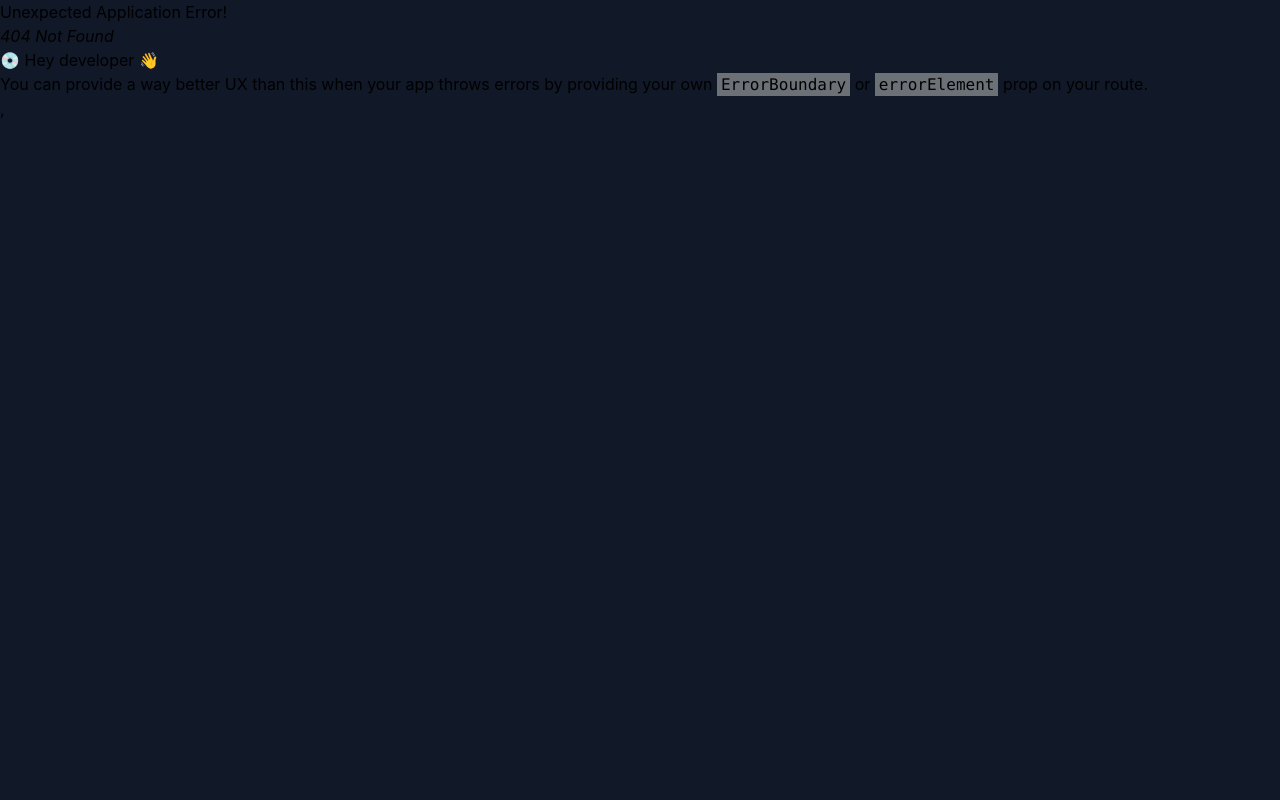
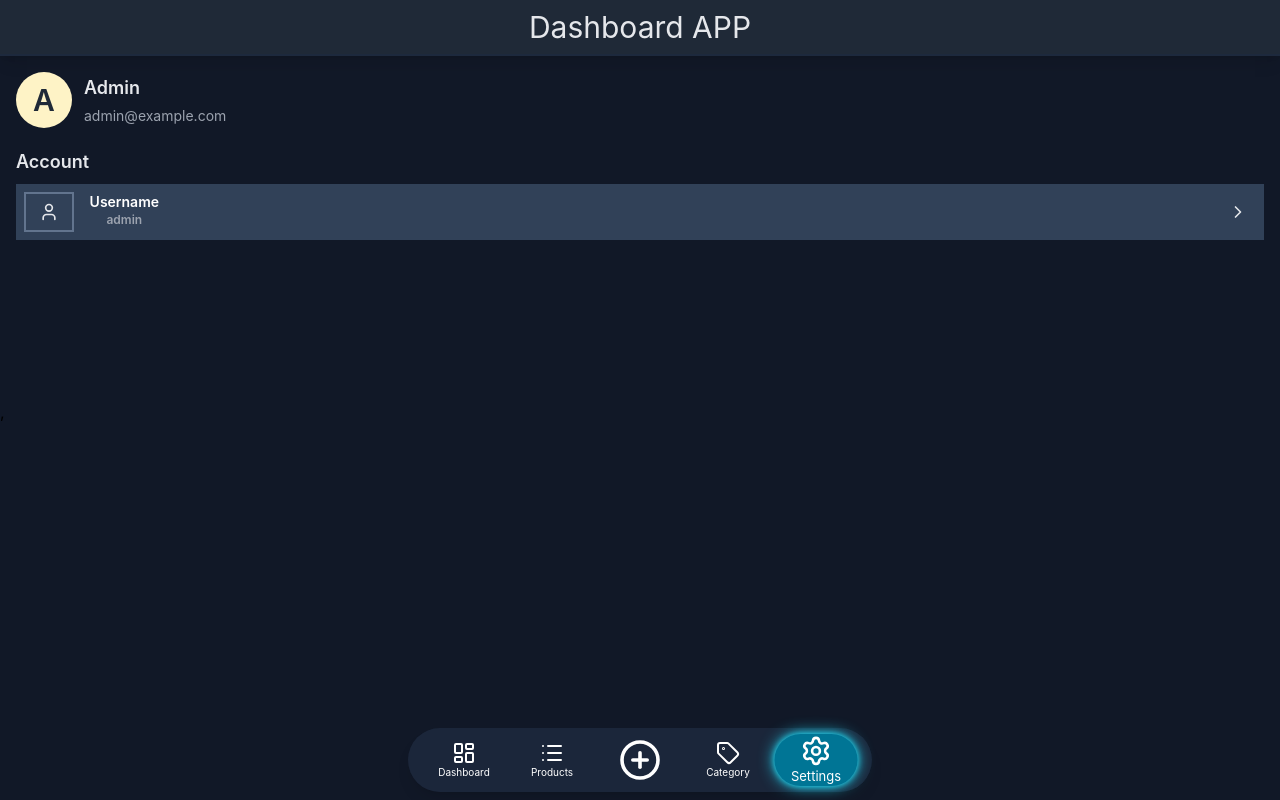
Before and after one commit to eilinseth/dashboard-products, a React (Vite) app in the folder client/: page /settings in a window 1280 px wide. Before the commit this address had no page. Built offline with nearby package versions, Linux system fonts and the light colour scheme.

Commit message:
create settings page for users

```diff
--- a/client/src/components/Navbar/index.tsx
+++ b/client/src/components/Navbar/index.tsx
@@ -31,7 +31,7 @@ function Navbar() {
                 <p className="text-white text-[10px]">Category</p>
             </div>
         </NavLink>
-        <NavLink to="/login" className={({isActive}) => isActive ? " scale-130 shadow-[0_0_5px_#22d3ee,0_0_12px_#22d3ee] bg-cyan-700 cursor-pointer w-16  rounded-full h-10 flex justify-center items-center" : "cursor-pointer w-16  rounded-full h-10 flex justify-center items-center"}>
+        <NavLink to="/settings" className={({isActive}) => isActive ? " scale-130 shadow-[0_0_5px_#22d3ee,0_0_12px_#22d3ee] bg-cyan-700 cursor-pointer w-16  rounded-full h-10 flex justify-center items-center" : "cursor-pointer w-16  rounded-full h-10 flex justify-center items-center"}>
             <div className="flex flex-col  items-center justify-center">
                 <Settings className={"stroke-white"}/>
                 <p className="text-white text-[10px]">Settings</p>
--- /dev/null
+++ b/client/src/pages/SettingsPage/index.tsx
@@ -0,0 +1,38 @@
+import {User} from "lucide-react"
+import {ChevronRight} from "lucide-react"
+
+const Settings = () =>{
+    return (
+        <section className="mt-4 px-4 w-full pb-20 text-[#E5E7EB]">
+            <div className="flex w-full gap-3 items-center ">
+                <div className="flex bg-amber-100 w-14 h-14 rounded-full items-center justify-center">
+                    <div className="text-3xl font-semibold text-[#1F2937]">A</div>
+                </div>
+                <div className="flex flex-col gap-1">
+                    <div className="text-lg font-semibold">Admin</div>
+                    <div className="text-sm text-[#9CA3AF]">
+                        admin@example.com
+                    </div>
+                </div>
+            </div>
+            <div className="mt-5 flex flex-col gap-2">
+            <div className="text-lg font-semibold">Account</div>
+            <div className="flex bg-slate-700 gap-2 w-full px-2 py-2 border-b-slate-300">
+                <div className="flex items-center justify-center border-2 w-14 h-10 border-slate-500">
+                    <User className={"stroke-[#E5E7EB] size-5"}/>
+                </div>
+                <div className="   text-sm font-semibold text-white flex items-center px-2 cursor-pointer flex-col">
+                    <div className="font-semibold">Username</div>
+                    <div className="text-xs text-[#9CA3AF]">admin</div>
+                </div>
+                <div className="flex items-center justify-end w-full pr-2">
+                    <ChevronRight className="size-5 cursor-pointer"/>
+                </div>
+            </div>
+            </div>
+
+        </section>
+    )
+}
+
+export default Settings;
--- a/client/src/router/index.tsx
+++ b/client/src/router/index.tsx
@@ -7,7 +7,7 @@ import Categories from "../pages/Categories"
 import AddProduct from "../pages/AddProduct"
 import EditProduct from "../pages/EditProduct"
 import LoginPage from "../pages/LoginPage"
-import RegisterPage from "../pages/RegisterPage"
+import Settings from "../pages/SettingsPage"
 
 const router = createBrowserRouter ([
     {
@@ -20,7 +20,7 @@ const router = createBrowserRouter ([
             {path:"products/new",element:<AddProduct />},
             {path:"/categories",element:<Categories />},
             {path:"products/edit/:id",element:<EditProduct />},
-            {path:"/register",element:<RegisterPage />},
+            {path:"/settings",element:<Settings />},
             {path:"/login",element:<LoginPage />}
         ]
     }
```
